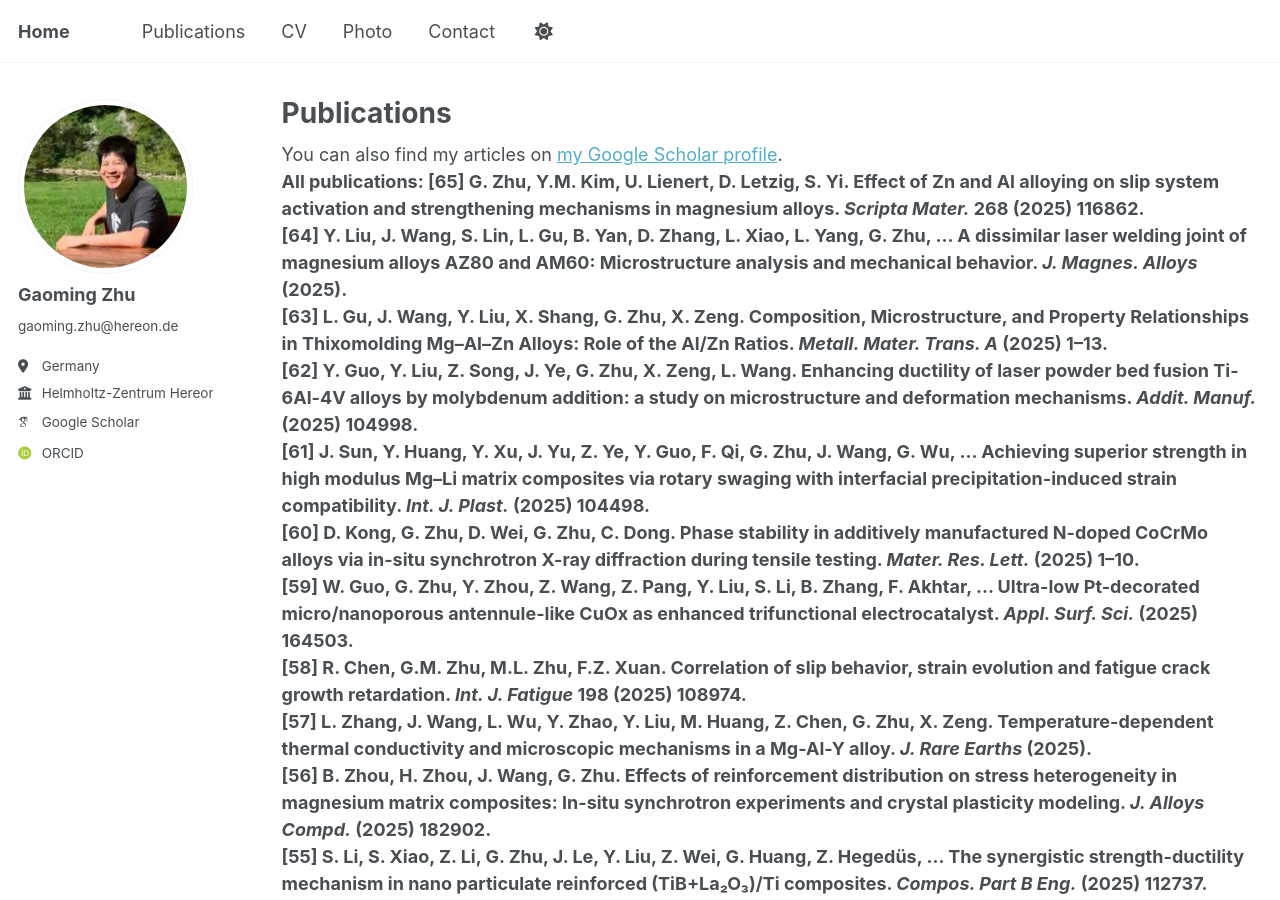
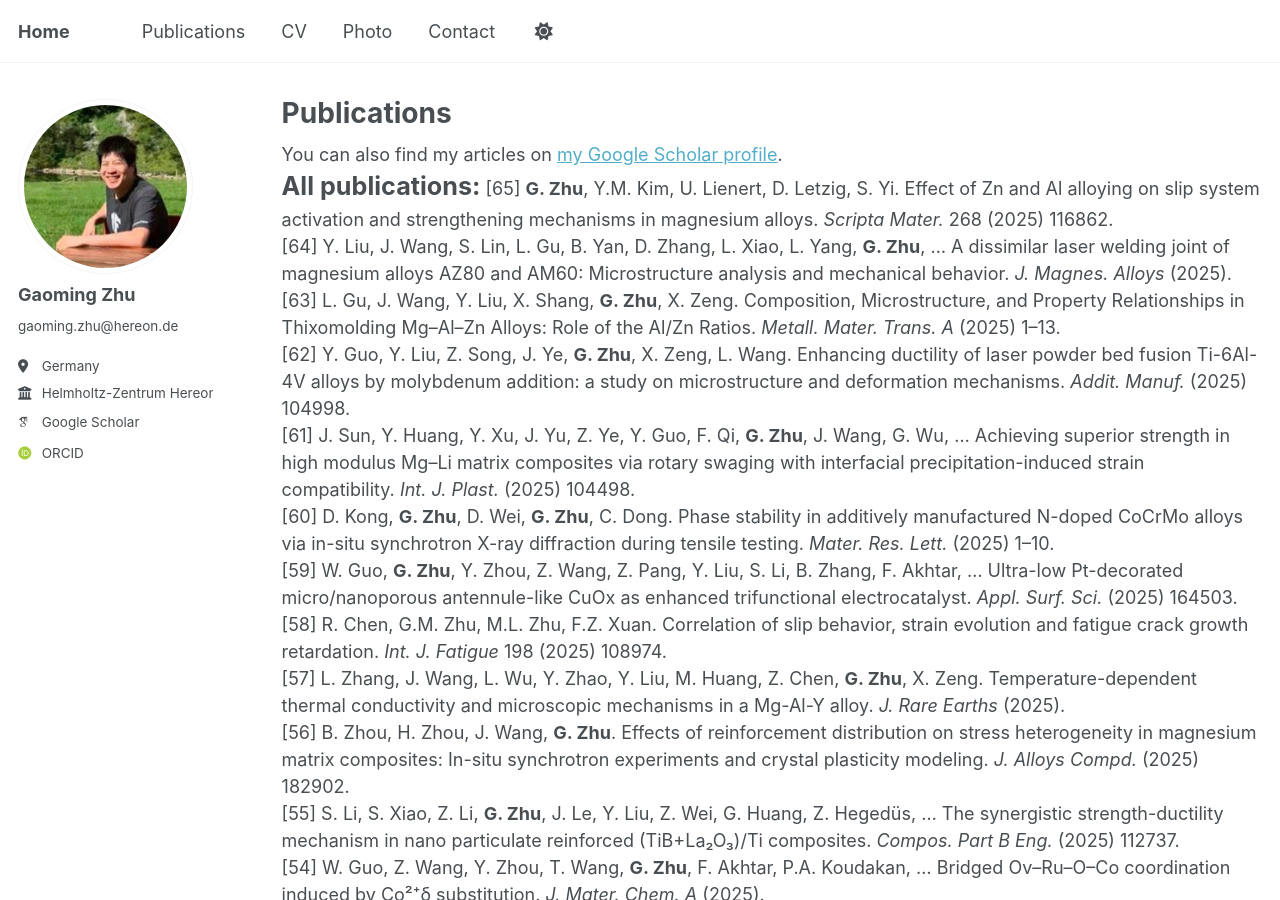
Before and after one commit to zgm900613/zgm900613.github.io, a Jekyll site: the page built from _pages/publications.html, in a window 1280 px wide and 900 px high. Built offline with Jekyll 4.4.1, drawn with Linux system fonts in a browser that asks for light colours; some web fonts are replaced; a script that is not in the unit is left out.

Commit message:
Update publications.html

```diff
--- a/_pages/publications.html
+++ b/_pages/publications.html
@@ -18,7 +18,7 @@ p {
 {% endif %}
 
 
-<strong>All publications:<strong>
+<strong><span style="font-size: 1.4em;">All publications:</span></strong>
 
 [65] <strong>G. Zhu</strong>, Y.M. Kim, U. Lienert, D. Letzig, S. Yi. Effect of Zn and Al alloying on slip system activation and strengthening mechanisms in magnesium alloys. <em>Scripta Mater.</em> 268 (2025) 116862.<br>
 [64] Y. Liu, J. Wang, S. Lin, L. Gu, B. Yan, D. Zhang, L. Xiao, L. Yang, <strong>G. Zhu</strong>, … A dissimilar laser welding joint of magnesium alloys AZ80 and AM60: Microstructure analysis and mechanical behavior. <em>J. Magnes. Alloys</em> (2025).<br>
```
